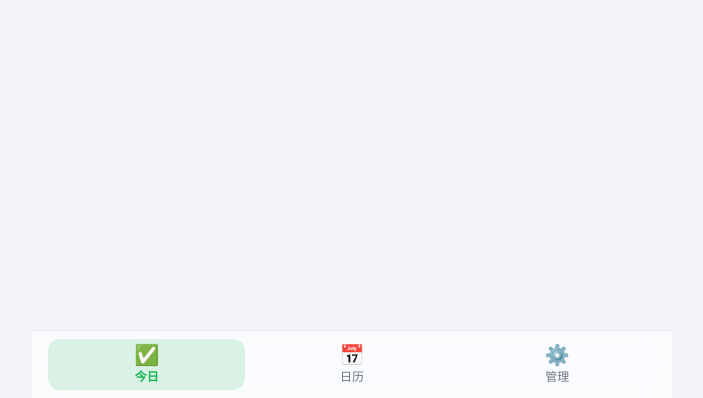
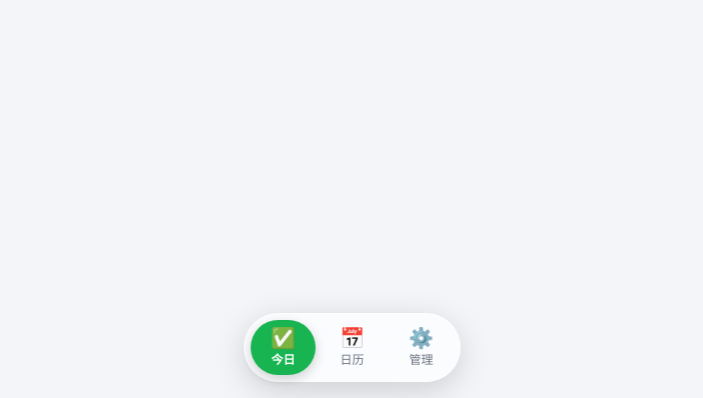
Before and after one commit to AAyus-ops/checkin-tracker, a plain HTML site: page index.html in a window 1280 px wide. Shown: the part 402-800 px from the top of the page, without its empty margins (288-991 px from the left). Drawn offline with Linux system fonts and the light colour scheme.

Commit message:
????????????: styles.css

```diff
--- a/styles.css
+++ b/styles.css
@@ -36,7 +36,7 @@ button { font-family: inherit; }
   max-width: 640px;
   margin: 0 auto;
   min-height: 100vh;
-  padding-bottom: 96px;
+  padding-bottom: 116px;
 }
 
 /* ========== 背景层 ========== */
@@ -354,39 +354,44 @@ body.theme-solid .seg-btn { background: #ffffff; }
 }
 .swatch.active { outline: 2px solid var(--primary); outline-offset: 2px; }
 
-/* ========== 底部导航 ========== */
+/* ========== 底部悬浮导航 ========== */
 .tabbar {
   position: fixed;
-  left: 0;
-  right: 0;
-  bottom: 0;
+  left: 50%;
+  transform: translateX(-50%);
+  bottom: calc(16px + env(safe-area-inset-bottom, 0px));
   z-index: 20;
-  margin: 0 auto;
-  max-width: 640px;
   display: flex;
-  gap: 8px;
-  padding: 8px 16px calc(8px + env(safe-area-inset-bottom, 0px));
-  background: rgba(255, 255, 255, .6);
+  gap: 4px;
+  padding: 6px;
+  border-radius: 999px;
+  background: rgba(255, 255, 255, .68);
   backdrop-filter: blur(24px) saturate(180%);
   -webkit-backdrop-filter: blur(24px) saturate(180%);
-  border-top: 1px solid var(--border);
+  border: 1px solid var(--card-border);
+  box-shadow: 0 8px 32px rgba(0, 0, 0, .16);
 }
 body.theme-solid .tabbar { background: rgba(255, 255, 255, .97); backdrop-filter: none; -webkit-backdrop-filter: none; }
 .tab {
-  flex: 1;
   display: flex;
   flex-direction: column;
   align-items: center;
   gap: 2px;
-  padding: 6px 0;
+  padding: 8px 20px;
   border: none;
   background: transparent;
   cursor: pointer;
   font-size: 12px;
   color: var(--text-sub);
-  border-radius: 12px;
+  border-radius: 999px;
+  transition: background .2s, color .2s;
 }
-.tab.active { color: var(--primary); font-weight: 600; background: var(--primary-soft); }
+.tab.active {
+  color: #fff;
+  background: var(--primary);
+  font-weight: 600;
+  box-shadow: 0 4px 12px rgba(0, 0, 0, .18);
+}
 .tab-icon { font-size: 20px; line-height: 1; }
 
 /* ========== 弹窗 ========== */
```
